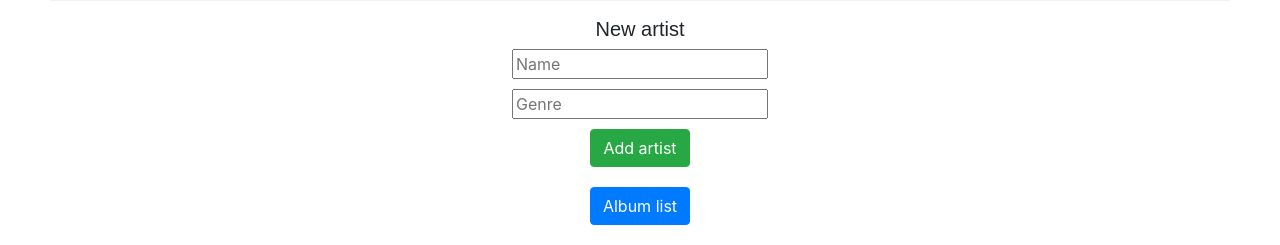
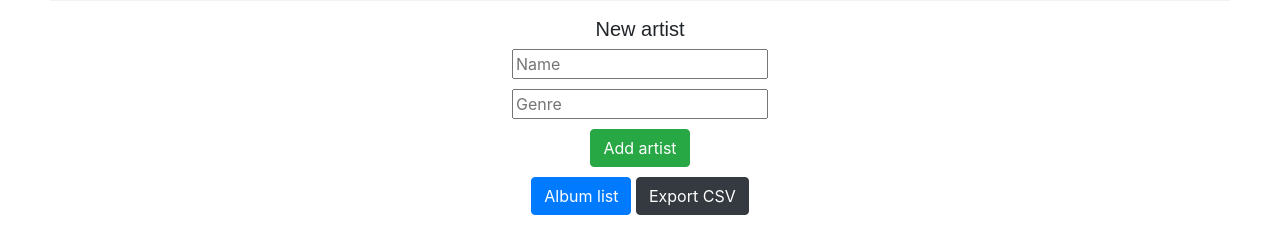
Before and after one commit to zachvengenz/flask-crud, a Flask app: page / in a window 1280 px wide. Shown: the part 821-1066 px from the top of the page. Run offline with Flask 3, Linux system fonts and the light colour scheme; data comes from the database, SQL or seed files in the repository; both versions use the stored data as it was after the commit; some libraries are stand-ins or nearby versions.

Commit message:
added export csv and minor html changes

```diff
--- a/app.py
+++ b/app.py
@@ -1,7 +1,9 @@
-from flask import Flask, render_template, request, redirect, flash, jsonify
-import secrets
+from flask import Flask, render_template, request, redirect, flash, jsonify, make_response
 from sqlalchemy.orm import joinedload
 from models import Artist, Album, db
+import secrets
+import io
+import csv
 
 app = Flask(__name__)
 app.secret_key = secrets.token_hex(16)
@@ -143,5 +145,27 @@ def get_albums():
     return jsonify([album.serialize for album in albums])
 
 
+# Export CSV route
+@app.route('/export/csv')
+def export_csv():
+    artists = Artist.query.all()
+    output = io.StringIO()
+    writer = csv.writer(output)
+
+    # Write header row
+    writer.writerow(['Artist Name', 'Genre', 'DB Album Count'])
+
+    # Write data rows
+    for artist in artists:
+        writer.writerow([artist.name, artist.genre, len(artist.albums)])
+
+    # Set up response object
+    response = make_response(output.getvalue())
+    response.headers['Content-Disposition'] = 'attachment; filename=artists.csv'
+    response.headers['Content-type'] = 'text/csv'
+
+    return response
+
+
 if __name__ == "__main__":
     app.run(debug=True)
--- a/templates/albums.html
+++ b/templates/albums.html
@@ -47,6 +47,6 @@
         </select><br>
         <input style="margin-top: 10px" class="btn btn-success" type="submit" value="Add album">
     </form>
-    <a class="btn btn-primary" href="/" style="margin-top: 20px; margin-bottom: 20px" >Artist list</a>
+    <a class="btn btn-primary" href="/" style="margin-top: 10px; margin-bottom: 30px" >Artist list</a>
 </div>
 {% endblock %}
--- a/templates/index.html
+++ b/templates/index.html
@@ -51,6 +51,7 @@
         <input style="margin-top: 10px" type="text" name="genre" id="genre" placeholder="Genre" required><br>
         <input style="margin-top: 10px" class="btn btn-success" type="submit" value="Add artist">
     </form>
-    <a class="btn btn-primary" href="/albums" style="margin-top: 20px; margin-bottom: 20px">Album list</a>
+    <a class="btn btn-primary" href="/albums" style="margin-top: 10px; margin-bottom: 30px">Album list</a>
+    <a class="btn btn-dark" href="/export/csv" style="margin-top: 10px; margin-bottom: 30px">Export CSV</a>
 </div>
 {% endblock %}
```
Also changed, not shown: instance/test.db.
